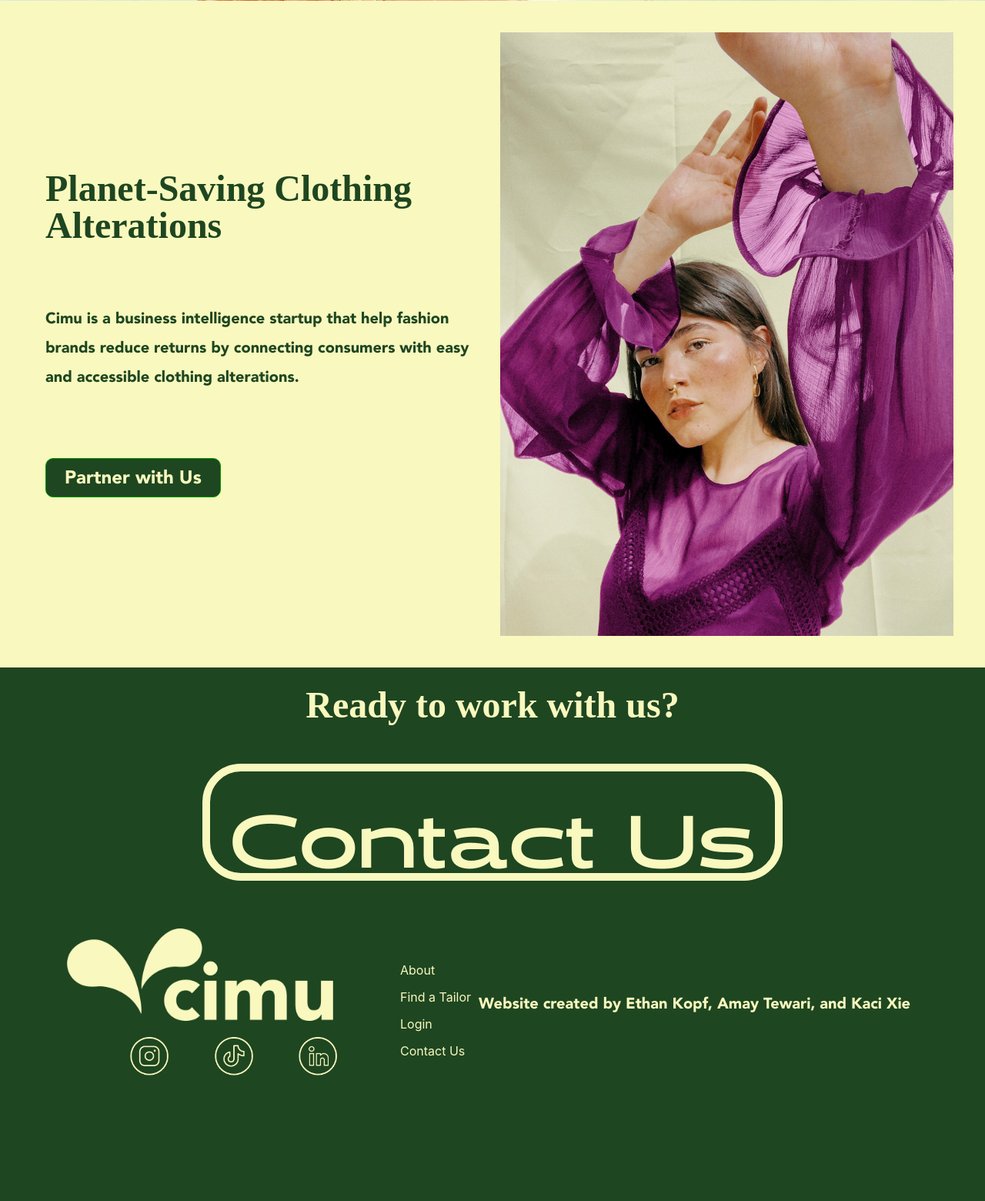
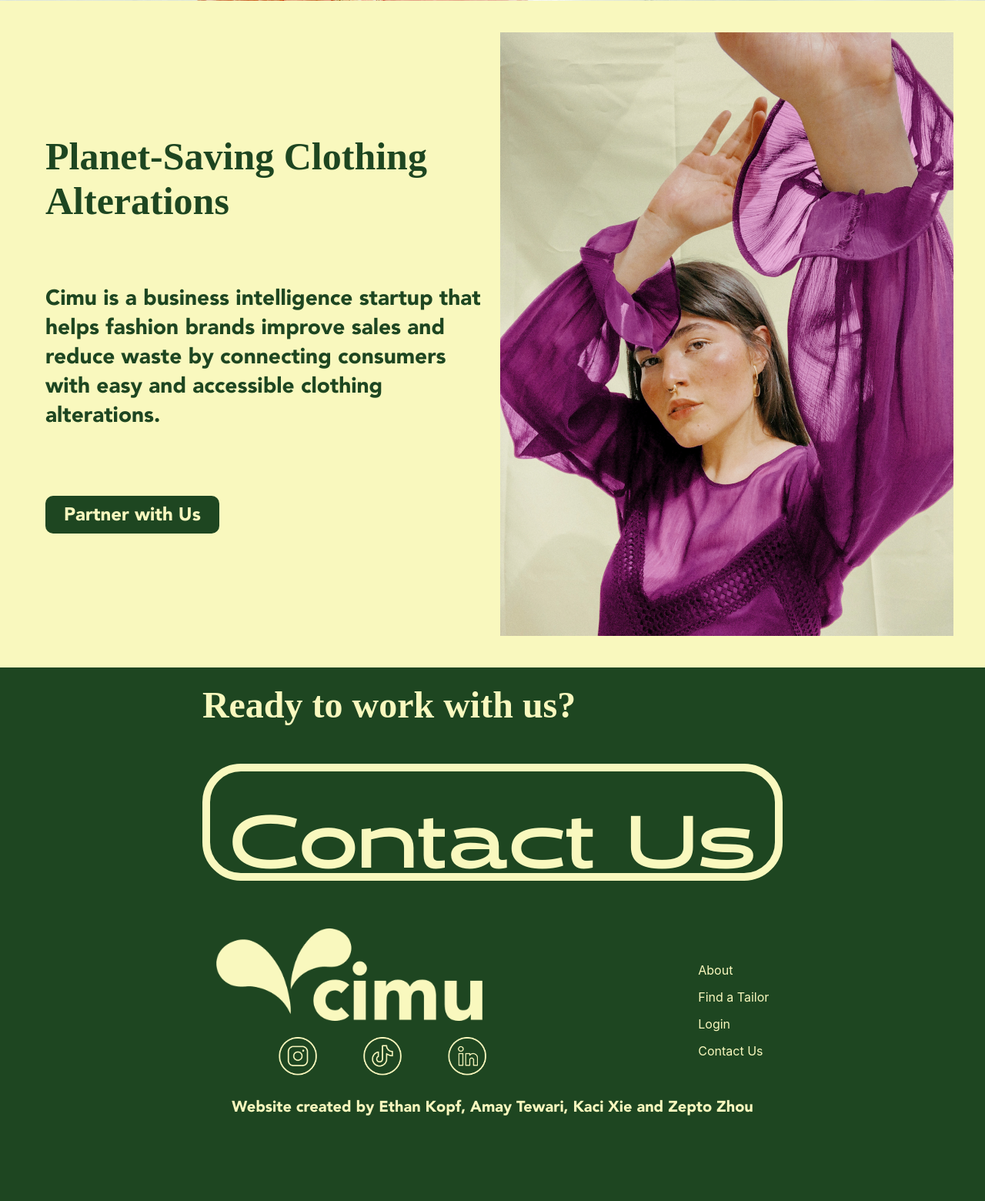
Before and after one commit to egkopf/cimu, a Flask app: page / in a window 1280 px wide. Shown: the part 2021-3581 px from the top of the page at 77% size. Before the commit the page ends 3418 px from the top, so only its background shows below. Run offline with Flask 3, Linux system fonts and the light colour scheme; some web fonts are replaced.

Commit message:
Style Changes

```diff
--- a/Templates/footer.html
+++ b/Templates/footer.html
@@ -48,7 +48,7 @@
             <a href="mailto:kaci.xie@yale.edu"> Contact Us</a>
         </div>
         <div class="newsletter">
-            <p style="color:rgba(249, 248, 190, 1);">Website created by Ethan Kopf, Amay Tewari, and Kaci Xie</p>
+            <p style="color:rgba(249, 248, 190, 1);">Website created by Ethan Kopf, Amay Tewari, Kaci Xie and Zepto Zhou</p>
         </div>
     </div>
 </footer>
--- a/Templates/index.html
+++ b/Templates/index.html
@@ -67,7 +67,7 @@
       <div class="page2-content">
          <span class="opening-info">
             <h1 style="color:#1E4621">Planet-Saving Clothing Alterations</h1>
-            <p>Cimu is a business intelligence startup that help fashion brands reduce returns by connecting consumers
+            <p>Cimu is a business intelligence startup that helps fashion brands improve sales and reduce waste by connecting consumers
                with easy and
                accessible clothing alterations.</p>
             <button onclick="location.href='mailto:kaci.xie@yale.edu'">Partner with Us</button>
--- a/static/styles/footer.css
+++ b/static/styles/footer.css
@@ -8,9 +8,9 @@
     height:fit-content;
 
     background: var(--everglade);
-    }
+}
 
-.contact-us{
+footer .contact-us{
     display: flex;
     flex-direction: column;
     align-items: left;
@@ -26,7 +26,7 @@
     flex-grow: 0;
 }
 
-.big-button{
+footer .big-button{
     box-sizing: border-box;
     border: 10px solid var(--australian-mint);
     border-radius: 50px;
@@ -45,8 +45,7 @@
 }
 
 
-h1{
-    align-self:center;
+footer h1{
     font-family:"Avenir";
     font-weight: bold;
     font-style: normal;
@@ -55,7 +54,7 @@ h1{
     color: var(--australian-mint);
 }
 
-.bottom{
+footer .bottom{
     display: flex;
     flex-direction: row;
     justify-content: space-evenly;
@@ -69,14 +68,14 @@ h1{
     flex-wrap: wrap;
 }
 
-.logo-and-icons{
+footer .logo-and-icons{
     display: flex;
     flex-direction: column;
     padding: 0px;
 
 }
 
-.icons-row{
+footer .icons-row{
     display: flex;
     flex-direction: row;
     align-items: center;
@@ -88,12 +87,12 @@ h1{
     flex-grow: 0;
 }
 
-.icons{
+footer .icons{
     width: 50px;
     height: 50px;
 }
 
-.bottom-menu{
+footer .bottom-menu{
     display: flex;
     flex-direction: column;
     justify-content: center;
@@ -107,7 +106,7 @@ h1{
     flex-grow: 0;
 }
 
-.newsletter{
+footer .newsletter{
     display: flex;
     flex-direction: column;
     justify-content: center;
@@ -119,12 +118,12 @@ h1{
     flex-grow: 1;
     }
 
-a{
+footer a{
     color: var(--australian-mint);
     text-decoration-line: none;
     }
 
-a:hover{
+footer a:hover{
     color:var(--green);
     text-decoration-line: none;
     }
--- a/static/styles/hero_page.css
+++ b/static/styles/hero_page.css
@@ -6,7 +6,7 @@
   padding-bottom:50px;
   gap: 6rem;
   background: #1E4621;
-  width:100%:
+  width:100%;
 }
 
 .hero-message{
@@ -35,8 +35,7 @@
 .line1{
   display: flex;
   flex-direction: row;
-  justify-content: center;
-  align-items: center;
+  align-items: flex-start;
   padding: 0px;
   gap: 38px;
   flex-wrap: wrap;
@@ -74,8 +73,7 @@
 .line2-and-3{
   display: flex;
   flex-direction: row;
-  justify-content: center;
-  align-items: center;
+  align-items: flex-start;
   padding: 0px 0px 0px 25px;
   gap: 40px;
   flex-wrap: wrap;
@@ -150,7 +148,25 @@
   gap: 70px;
 }
 
-.learn-more{
+.opening-info p {
+    color: var(--dark-green-dark, #1E4621);
+    font-family: 'Avenir';
+    font-size: 28px;
+    font-style: normal;
+    font-weight: 500;
+    line-height: normal;
+}
+
+.opening-info h1 {
+    color: var(--dark-green-dark, #1E4621);
+    font-family: 'Avenir';
+    font-size: 50px;
+    font-style: normal;
+    font-weight: 900;
+    line-height: normal;
+}
+
+  .learn-more{
   display: flex;
   flex-direction: row;
   justify-content: center;
--- a/static/styles/login-page.css
+++ b/static/styles/login-page.css
@@ -116,7 +116,7 @@ submit{
     justify-content: center;
     align-items: center;
     padding: 8px 25px;
-    border: 1px solid var(--green);
+    border: none;
     border-radius: 10px;
     background-color: var(--green);
     font-family: 'Avenir';
--- a/static/styles/root.css
+++ b/static/styles/root.css
@@ -199,7 +199,7 @@ button{
 
   background: var(--everglade);
   border-radius: 10px;
-  border: 1px solid var(--green);
+  border: none;
 
 
   /* Inside auto layout */
```
